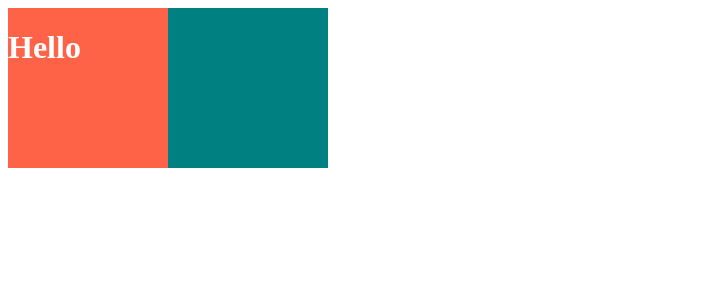
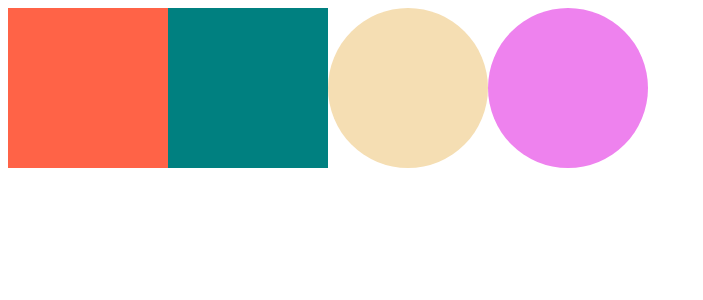
Before and after one commit to rosenrose/reactJS-masterclass, a React (Create React App) app: page / in a window 1280 px wide. Shown: the top 300 px of the page, without its empty margins (0-703 px from the left). Built offline with nearby package versions, Linux system fonts and the light colour scheme.

Commit message:
adapting & extending

```diff
--- a/src/App.js
+++ b/src/App.js
@@ -3,27 +3,22 @@
 const Parent = styled.div`
   display: flex;
 `;
-const Box1 = styled.div`
-  background-color: tomato;
+const Box = styled.div`
+  background-color: ${(props) => props.bgColor};
   width: 10rem;
   height: 10rem;
 `;
-const Box2 = styled.div`
-  background-color: teal;
-  width: 10rem;
-  height: 10rem;
-`;
-const Text = styled.h1`
-  color: white;
+const Circle = styled(Box)`
+  border-radius: 50%;
 `;
 
 function App() {
   return (
     <Parent>
-      <Box1>
-        <Text>Hello</Text>
-      </Box1>
-      <Box2 />
+      <Box bgColor="tomato" />
+      <Box bgColor="teal" />
+      <Circle bgColor="wheat" />
+      <Circle bgColor="violet" />
     </Parent>
   );
 }
```
